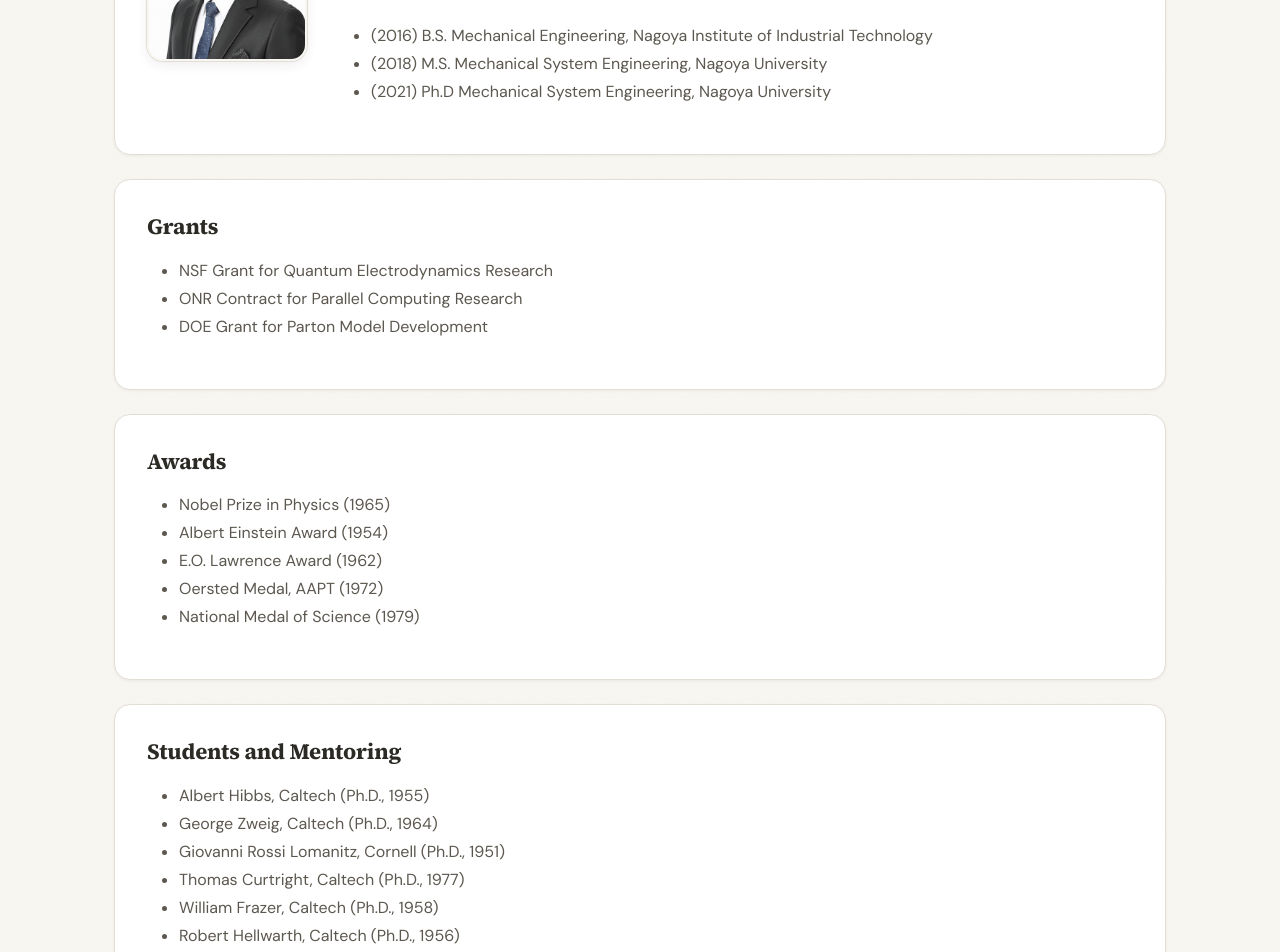
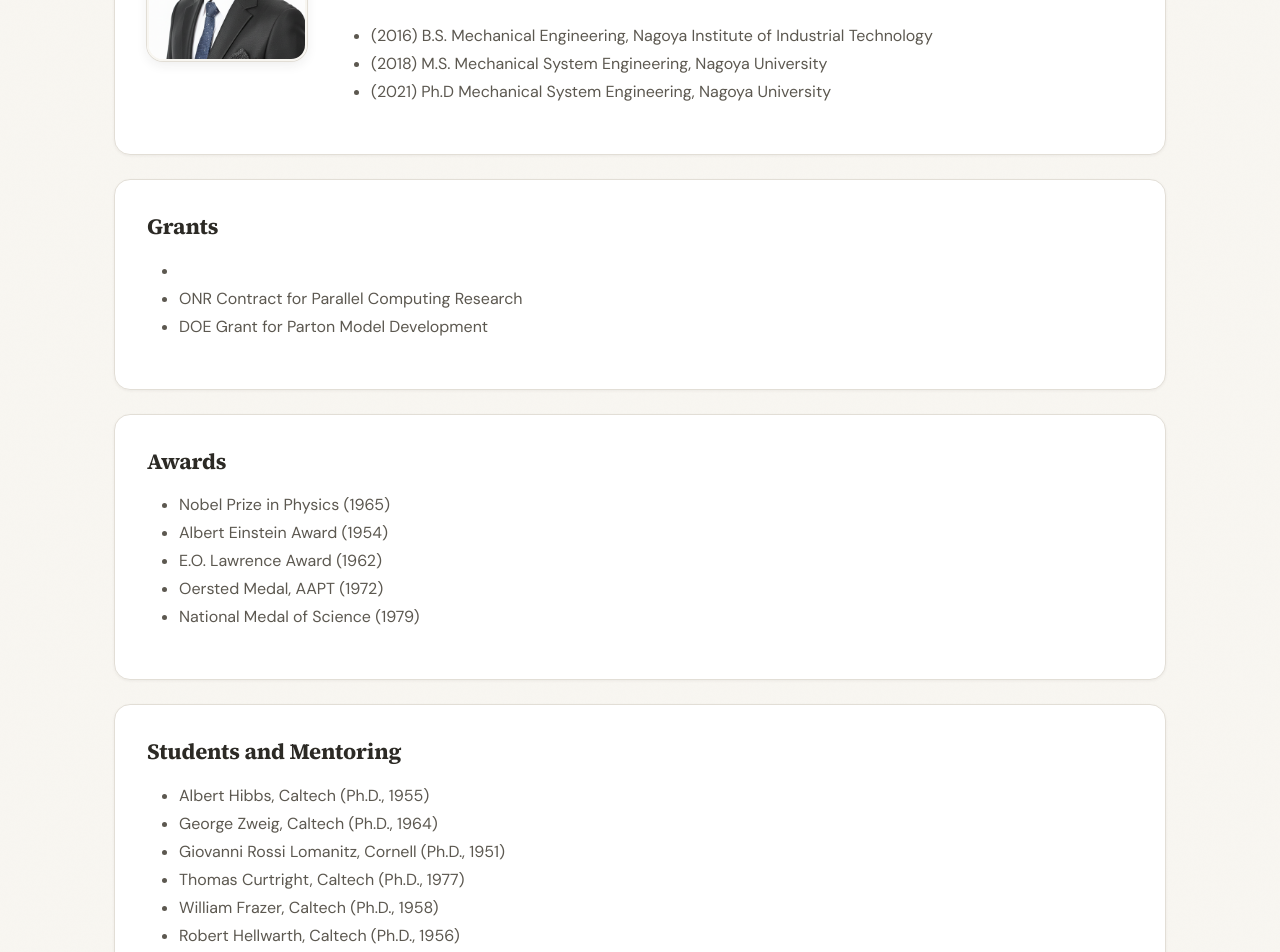
Before and after one commit to kim3957/kim3957, a Jekyll site: the page built from _pages/about.md, in a window 1280 px wide and 1400 px high, scrolled down 389 px. Shown: the top 952 px of the window. Built offline with Jekyll 4.4.1, drawn with Linux system fonts in a browser that asks for light colours; a style sheet for code colours, icons or effects is not loaded.

Commit message:
vault backup: 2026-05-06 22:04:01

```diff
--- a/_data/grants.yml
+++ b/_data/grants.yml
@@ -1,5 +1,5 @@
 # Grants and funding, shown on the About page.
 # Each entry needs: name
-- name: NSF Grant for Quantum Electrodynamics Research
+- name:
 - name: ONR Contract for Parallel Computing Research
 - name: DOE Grant for Parton Model Development
--- a/_pages/about.md
+++ b/_pages/about.md
@@ -64,11 +64,11 @@ permalink: /about/
 </div>
 {% endif %}
 
-{% if site.data.funders %}
+{% if site.data.fellowship %}
 <div class="section-card">
-<h4>Sponsors</h4>
+<h4>Fellowship</h4>
 <div class="sponsor-logos" style="display: flex; flex-wrap: wrap; align-items: center; justify-content: center; gap: var(--space-6);">
-{% for funder in site.data.funders %}
+{% for fellowship in site.data.fellowship %}
 <a href="{{ funder.url }}" target="_blank"><img src="{{ site.url }}{{ site.baseurl }}/images/{{ funder.image }}" alt="Funder logo" style="max-height: 80px; max-width: 200px; border-radius: 0;" loading="lazy"></a>
 {% endfor %}
 </div>
```
Also changed, not shown: _data/fellowship.yml (renamed from _data/funders.yml).
